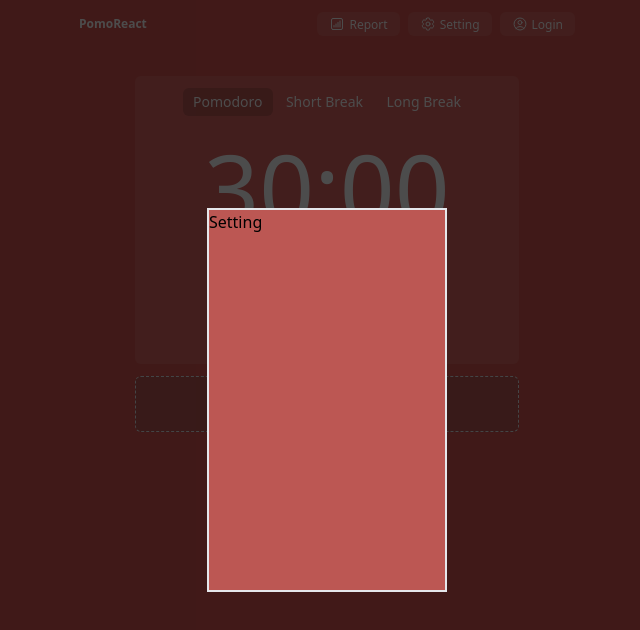
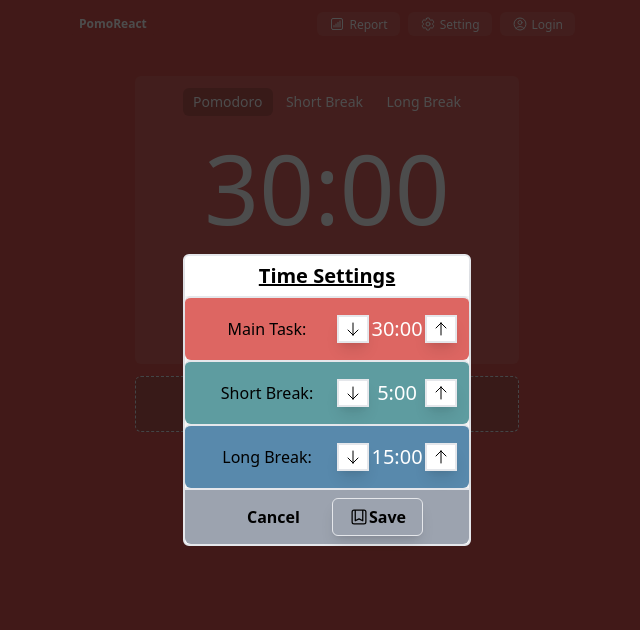
Before and after one commit to pezdel/pomo-clone, a Next.js app: page / in a window 1280 px wide. Both pictures are taken after a click on the button "Setting". Shown: the top 630 px of the page, without its empty margins (313-953 px from the left). Built offline with nearby package versions, Linux system fonts and the light colour scheme.

Commit message:
setting tab and store working

```diff
--- a/src/components/Modal/settingModal.tsx
+++ b/src/components/Modal/settingModal.tsx
@@ -1,14 +1,99 @@
+import { useEffect } from 'react'
 import { useMainStore } from '../../stores'
+import { DownSvg, UpSvg, SaveSvg } from '../../utils/svg'
 import { ModalTemplate } from '../utils'
+import { Button } from '../utils'
+import { useSettingsStore } from '../../stores/SettingStore'
+import shallow from 'zustand/shallow'
+
+
+
 
 export const SettingModal: React.FC = () => {
+   const [settings, setSettings] = useSettingsStore((state) => [state.settings, state.setSettings], shallow)
+   const [items, setItems] = useSettingsStore((state) => [state.items, state.setItems], shallow)
    const setSettingModal = useMainStore((state) => state.setSettingModal)
+
+   // const red = "#d95550"
+   // const teal = "#4c9195"
+   // const blue = "#457ca3"
+
+   const red = "#dd6662"
+   const teal = "#5e9ca0"
+   const blue = "#5889ac"
+
+   useEffect(() => {
+      setItems(settings)
+   },[])
+
+   const save = () => {
+      setSettings({
+         main: items.main.value,
+         short: items.short.value,
+         long: items.long.value
+      })
+      setSettingModal(false)
+   }
+
 
    return(
       <ModalTemplate close={() => setSettingModal(false)}>
-         <div className='h-96 w-60 border-2 bg-dark'>
-            Setting
+         <div className='w-72 bg-white rounded-md border border-2 '>
+            <h1 className="bg-white shadow-lg rounded-tr-md rounded-tl-md flex justify-center items-center h-10 text-xl underline font-semibold">
+               Time Settings
+            </h1>
+            <SettingItem item={items.main} color={red} />
+            <SettingItem item={items.short} color={teal} />
+            <SettingItem item={items.long} color={blue} />
+            <div className="flex items-center justify-center bg-gray-400 w-full h-14 rounded-bl-md rounded-br-md border-t-2">
+               <Button
+                  className="flex items-center px-4 py-1.5 rounded-md  font-semibold"
+                  text="Cancel"
+                  onClick={() => setSettingModal(false)}
+                  />
+               <Button
+                  className="flex items-center px-4 py-1.5 rounded-md border border-3 font-semibold shadow-lg ml-4"
+                  svg={<SaveSvg />}
+                  onClick={save}
+                  text="Save"
+                  />
+            </div>
          </div>
       </ModalTemplate>
    )
 }
+
+
+
+
+interface SettingItem {
+   item: Item;
+   color: string;
+}
+const SettingItem: React.FC<SettingItem> = ({item, color}) => {
+   const inc = useSettingsStore((state) => state.inc)
+   const dec = useSettingsStore((state) => state.dec)
+
+   return(
+      <div style={{backgroundColor: color}} className="flex justify-between h-16 shadow-lg px-3 border-t-2 rounded-md">
+         <div className="flex justify-center items-center w-full flex-col">
+            <div>
+               {item.text}:
+            </div>
+         </div>
+         <div className="flex items-center">
+            <Button
+               className="flex justify-center border-2 shadow-lg px-1.5 py-1 bg-white"
+               svg={<DownSvg />}
+               onClick={() => dec(item.name)} />
+            <div className="px-1.5 w-14 flex justify-center text-white text-xl">
+               {item.value}:00
+            </div>
+            <Button
+               className="flex justify-center border-2 shadow-lg px-1.5 py-1 bg-white"
+               svg={<UpSvg />}
+               onClick={() => inc(item.name)} />
+         </div>
+      </div>
+   )
+}
--- a/src/pages/index.tsx
+++ b/src/pages/index.tsx
@@ -1,7 +1,9 @@
 import type { NextPage } from "next";
+import { useEffect } from 'react'
 import { Navbar, TimerHeader, Timer, TaskList, SettingModal, EditModal, TimerText } from '../components'
-import { useMainStore } from '../stores'
+import { setActive, useMainStore } from '../stores'
 import shallow from 'zustand/shallow'
+import { useSettingsStore } from "../stores/SettingStore";
 
 
 const Home: NextPage = () => {
--- a/src/stores/ActiveStore.ts
+++ b/src/stores/ActiveStore.ts
@@ -1,5 +1,5 @@
 import { StateCreator } from 'zustand'
-import { TaskType } from '.';
+import { TaskType, useTasksStore } from '.';
 import { SubTask } from '../utils/types';
 
 
@@ -18,7 +18,7 @@ export const useActiveSlice: StateCreator<TaskType, [
    ["zustand/immer", never],
    ["zustand/devtools", never]
    ], [], ActiveSlice>
-= (set) => ({
+= (set, get) => ({
 
    activeTask: {min: 30, sec: 0, count: 1, name: "", id: -1, complete: false},
    setActiveTask: (task) => {
--- /dev/null
+++ b/src/stores/SettingStore.ts
@@ -0,0 +1,67 @@
+import create from 'zustand'
+import { immer } from 'zustand/middleware/immer'
+import { devtools, subscribeWithSelector } from 'zustand/middleware'
+
+
+interface Setting {
+   main: number;
+   short: number;
+   long: number;
+}
+interface SettingItem{
+   value: number;
+   name: string;
+   text: string;
+}
+interface SettingSlice {
+   settings: Setting
+   setSettings: (s: Setting) => void;
+   items: {
+      main: SettingItem;
+      short: SettingItem;
+      long: SettingItem;
+   }
+   setItems: (s: Setting) => void;
+   inc: (name: string) => void;
+   dec: (name: string) => void;
+}
+
+export const useSettingsStore = create<SettingSlice>()(
+   subscribeWithSelector(
+      immer(
+         devtools(
+            (set) => ({
+               settings: {main: 30, short: 5, long: 15},
+               setSettings: (s) => set({settings: s}),
+
+               items: {
+                  main: {value: 30, name: 'main', text: "Main Task"},
+                  short: {value: 5, name: 'short', text: "Short Break"},
+                  long: {value: 15, name: 'long', text: "Long Break"},
+               },
+               setItems: (s) => {
+                  set(state => {
+                     state.items.main.value = s.main
+                     state.items.short.value = s.short
+                     state.items.long.value = s.long
+                  })
+               },
+               inc: (name) => {
+                  set(state => {
+                     if(state.items[name as keyof Setting].value < 60){
+                        state.items[name as keyof Setting].value += 1
+                     }
+                  })
+               },
+               dec: (name) => {
+                  set(state => {
+                     if(state.items[name as keyof Setting].value > 1){
+                        state.items[name as keyof Setting].value -= 1
+                     }
+                  })
+               }
+            })
+         )
+      )
+   )
+)
--- a/src/stores/index.ts
+++ b/src/stores/index.ts
@@ -7,7 +7,8 @@ import { useIdSlice, IdSlice } from './IdStore'
 import { useRunningSlice, RunningSlice } from './RunningStore'
 import { immer } from 'zustand/middleware/immer'
 import { devtools, subscribeWithSelector } from 'zustand/middleware'
-import { activeDefault, longDefault, shortDefault } from '../utils/utils'
+import { defaultTask } from '../utils/utils'
+import { useSettingsStore } from './SettingStore'
 
 export {
   useMainStore,
@@ -34,11 +35,13 @@ export const useTasksStore = create<TaskType>()(
 
 
 
-const setActive = () => {
+export const setActive = () => {
    const id = useTasksStore.getState().activeId
    const theme = useMainStore.getState().theme
    const tasks = useTasksStore.getState().tasks
    const setActiveTask = useTasksStore.getState().setActiveTask
+   const settings = useSettingsStore.getState().settings
+   console.log(settings)
 
    if(theme === 'theme-red'){
       const task = tasks.find(task => task.id === id)
@@ -52,15 +55,16 @@ const setActive = () => {
             complete: task.complete,
          })
       }else{
-         setActiveTask(activeDefault)
+         setActiveTask({...defaultTask, min: settings.main, name: ""})
       }
    }else if(theme === 'theme-teal'){
-      setActiveTask(shortDefault)
+      setActiveTask({...defaultTask, min: settings.short, name: "Short Break"})
    }else if(theme === 'theme-blue'){
-      setActiveTask(longDefault)
+      setActiveTask({...defaultTask, min: settings.long, name: "Long Break"})
    }
 }
 
 
+useSettingsStore.subscribe((state) => state.settings, setActive)
 useTasksStore.subscribe((state) => state.tasks.find(task => task.id === state.activeId), setActive)
 useMainStore.subscribe((state) => state.theme, setActive)
--- a/src/utils/svg.tsx
+++ b/src/utils/svg.tsx
@@ -77,3 +77,18 @@ export const DownSvg = () => {
       </svg>
    )
 }
+
+export const SaveSvg = () =>{
+   return(
+      <svg xmlns="http://www.w3.org/2000/svg" fill="none" viewBox="0 0 24 24" strokeWidth={1.5} stroke="currentColor" className="w-5 h-5">
+        <path strokeLinecap="round" strokeLinejoin="round" d="M16.5 3.75V16.5L12 14.25 7.5 16.5V3.75m9 0H18A2.25 2.25 0 0120.25 6v12A2.25 2.25 0 0118 20.25H6A2.25 2.25 0 013.75 18V6A2.25 2.25 0 016 3.75h1.5m9 0h-9" />
+      </svg>
+   )
+}
+const CancelSvg = () => {
+   return(
+      <svg xmlns="http://www.w3.org/2000/svg" fill="none" viewBox="0 0 24 24" strokeWidth={1.5} stroke="currentColor" className="w-5 h-5">
+        <path strokeLinecap="round" strokeLinejoin="round" d="M6 18L18 6M6 6l12 12" />
+      </svg>
+   )
+}
--- a/src/utils/utils.ts
+++ b/src/utils/utils.ts
@@ -11,6 +11,14 @@ export const activeDefault = {
    count: 1,
    complete: false,
    name: "",
+}
+export const defaultTask ={
+   id: -1,
+   min: 30,
+   sec: 0,
+   count: 1,
+   name: "",
+   complete: false,
 }
 
 export const shortDefault = {
```
